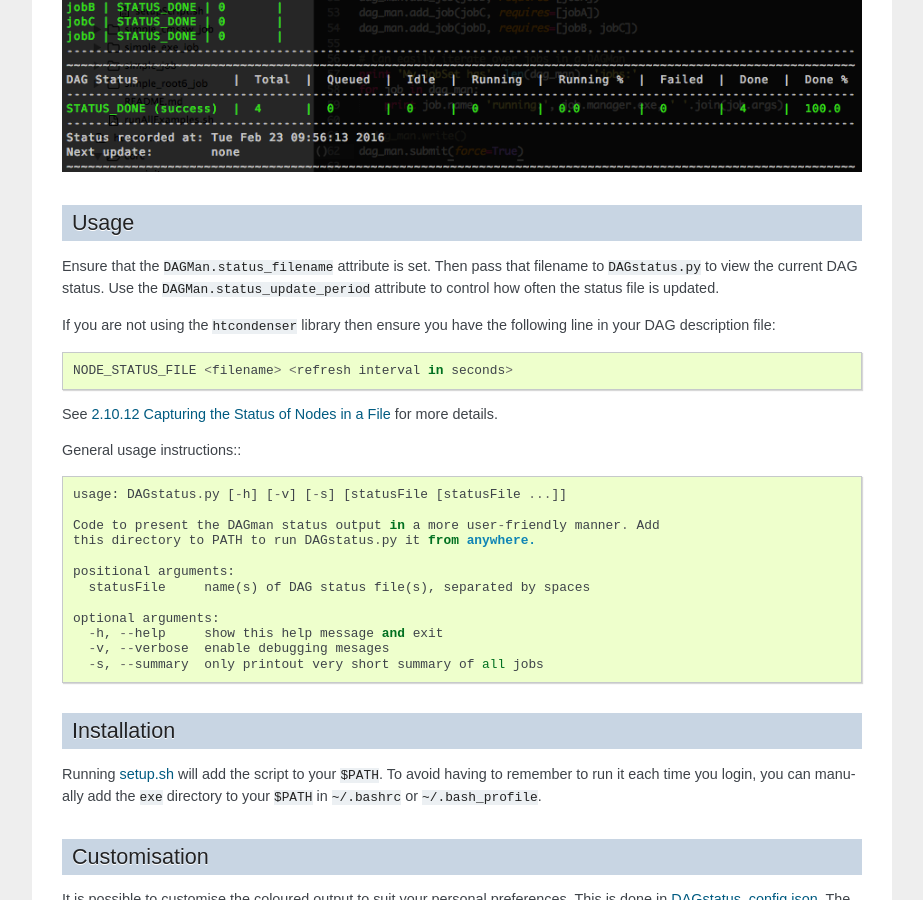
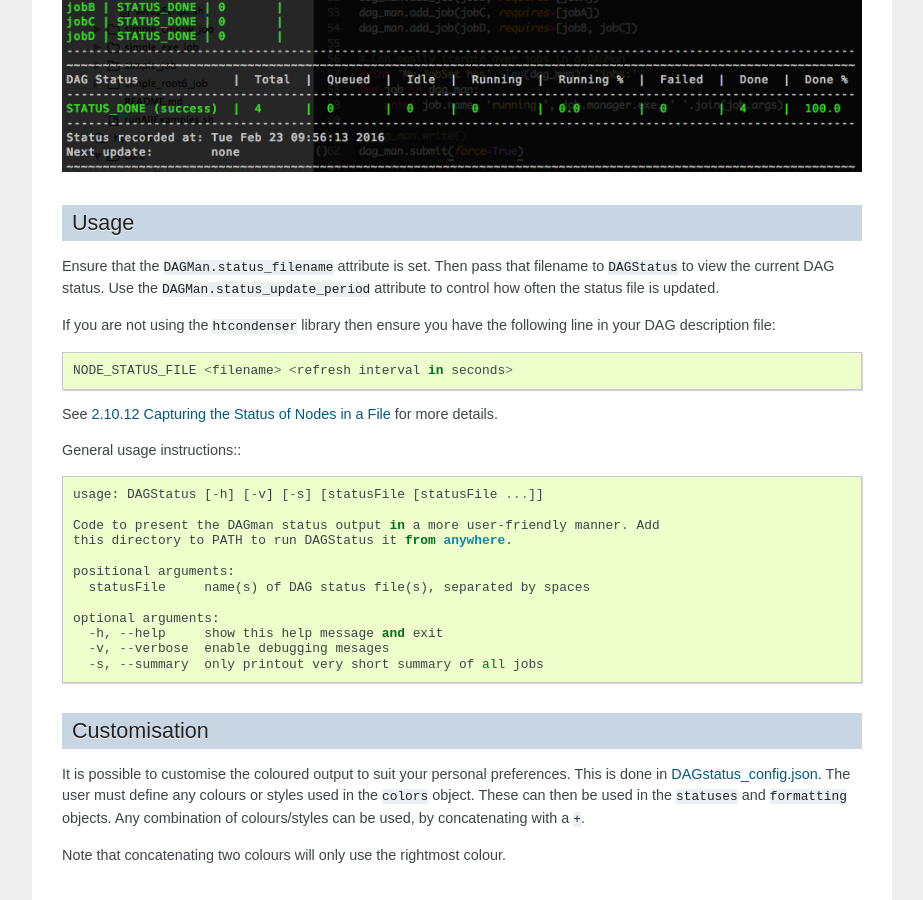
Before and after one commit to raggleton/htcondenser, a Sphinx documentation site: the page built from docs/dagstatus.rst, in a window 1280 px wide and 900 px high, scrolled down 498 px. Shown: the whole window, without its empty margins (198-1121 px from the left). Built offline with Sphinx 7.4.7, drawn with Linux system fonts in a browser that asks for light colours; some of the changed text lies outside the part shown.

Commit message:
Update docs for exe/DAGStatus.py -> bin/DAGStatus rename/move

```diff
--- a/README.rst
+++ b/README.rst
@@ -64,7 +64,7 @@ For more info/background, see :doc:`usage`.
 Monitoring jobs/DAGs
 --------------------
 
-If you submit your jobs as a DAG, then there is a simple monitoring tools, ``DAGstatus.py``.
+If you submit your jobs as a DAG, then there is a simple monitoring tools, ``DAGstatus``.
 See :doc:`dagstatus` for more details.
 
 A bit more detail
--- a/docs/dagstatus.rst
+++ b/docs/dagstatus.rst
@@ -1,7 +1,7 @@
 DAGstatus
 =========
 
-A handy tool for monitor jobs in a DAG: `DAGstatus.py <https://github.com/raggleton/htcondenser/blob/master/htcondenser/exe/DAGstatus.py>`_
+A handy tool for monitor jobs in a DAG: `DAGStatus <https://github.com/raggleton/htcondenser/blob/master/htcondenser/bin/DAGStatus>`_
 
 
 .. image:: DAGstatus_full.png
@@ -9,7 +9,7 @@ A handy tool for monitor jobs in a DAG: `DAGstatus.py <https://github.com/raggle
 
 Usage
 -----
-Ensure that the ``DAGMan.status_filename`` attribute is set. Then pass that filename to ``DAGstatus.py`` to view the current DAG status. Use the ``DAGMan.status_update_period`` attribute to control how often the status file is updated.
+Ensure that the ``DAGMan.status_filename`` attribute is set. Then pass that filename to ``DAGStatus`` to view the current DAG status. Use the ``DAGMan.status_update_period`` attribute to control how often the status file is updated.
 
 If you are not using the ``htcondenser`` library then ensure you have the following line in your DAG description file: ::
 
@@ -19,10 +19,10 @@ See `2.10.12 Capturing the Status of Nodes in a File <https://research.cs.wisc.e
 
 General usage instructions:::
 
-    usage: DAGstatus.py [-h] [-v] [-s] [statusFile [statusFile ...]]
+    usage: DAGStatus [-h] [-v] [-s] [statusFile [statusFile ...]]
 
     Code to present the DAGman status output in a more user-friendly manner. Add
-    this directory to PATH to run DAGstatus.py it from anywhere.
+    this directory to PATH to run DAGStatus it from anywhere.
 
     positional arguments:
       statusFile     name(s) of DAG status file(s), separated by spaces
@@ -33,16 +33,10 @@ General usage instructions:::
       -s, --summary  only printout very short summary of all jobs
 
 
-Installation
-------------
-
-Running `setup.sh <https://github.com/raggleton/htcondenser/blob/master/setup.sh>`_ will add the script to your ``$PATH``. To avoid having to remember to run it each time you login, you can manually add the ``exe`` directory to your ``$PATH`` in ``~/.bashrc`` or ``~/.bash_profile``.
-
-
 Customisation
 -------------
 
-It is possible to customise the coloured output to suit your personal preferences. This is done in `DAGstatus_config.json <https://github.com/raggleton/htcondenser/blob/master/htcondenser/exe/DAGstatus_config.json>`_.
+It is possible to customise the coloured output to suit your personal preferences. This is done in `DAGstatus_config.json <https://github.com/raggleton/htcondenser/blob/master/htcondenser/bin/DAGStatus_config.json>`_.
 The user must define any colours or styles used in the ``colors`` object. These can then be used in the ``statuses`` and ``formatting`` objects. Any combination of colours/styles can be used, by concatenating with a ``+``.
 
 Note that concatenating two colours will only use the rightmost colour.
--- a/docs/faq.rst
+++ b/docs/faq.rst
@@ -3,13 +3,13 @@ FAQ
 
 **Can a DAG have 1 node/Job?**
 
-Yes. You can still have the advantages of auto-retry, ``DAGstatus.py`` monitoring, and other DAG options.
+Yes. You can still have the advantages of auto-retry, ``DAGStatus`` monitoring, and other DAG options.
 
 **What are some cool uses of DAGs?**
 
 In addition to the 1-node DAG, you can submit multiple "layers" of processing one go.
 
-For example: say you want to run analysis code over many input files, then ``hadd`` the files, and finally delete all teh intermediate files.
+For example: say you want to run analysis code over many input files, then ``hadd`` the files, and finally delete all the intermediate files.
 This is achievable with a DAG that looks like this:
 
 .. image:: process_hadd_rm.png
--- a/docs/usage.rst
+++ b/docs/usage.rst
@@ -164,7 +164,7 @@ Finally, instead of calling ``JobSet.submit()``, we instead call ``DAGMan.submit
 
     dag_man.submit()
 
-If ``DAGMan.status_file`` was defined, then one can uses the ``DAGstatus.py`` script to provide a user-friendly status summary table. See :doc:`dagstatus`.
+If ``DAGMan.status_file`` was defined, then one can uses the ``DAGStatus`` script to provide a user-friendly status summary table. See :doc:`dagstatus`.
 
 
 Logging
```
Also changed, not shown: 1 other file.
